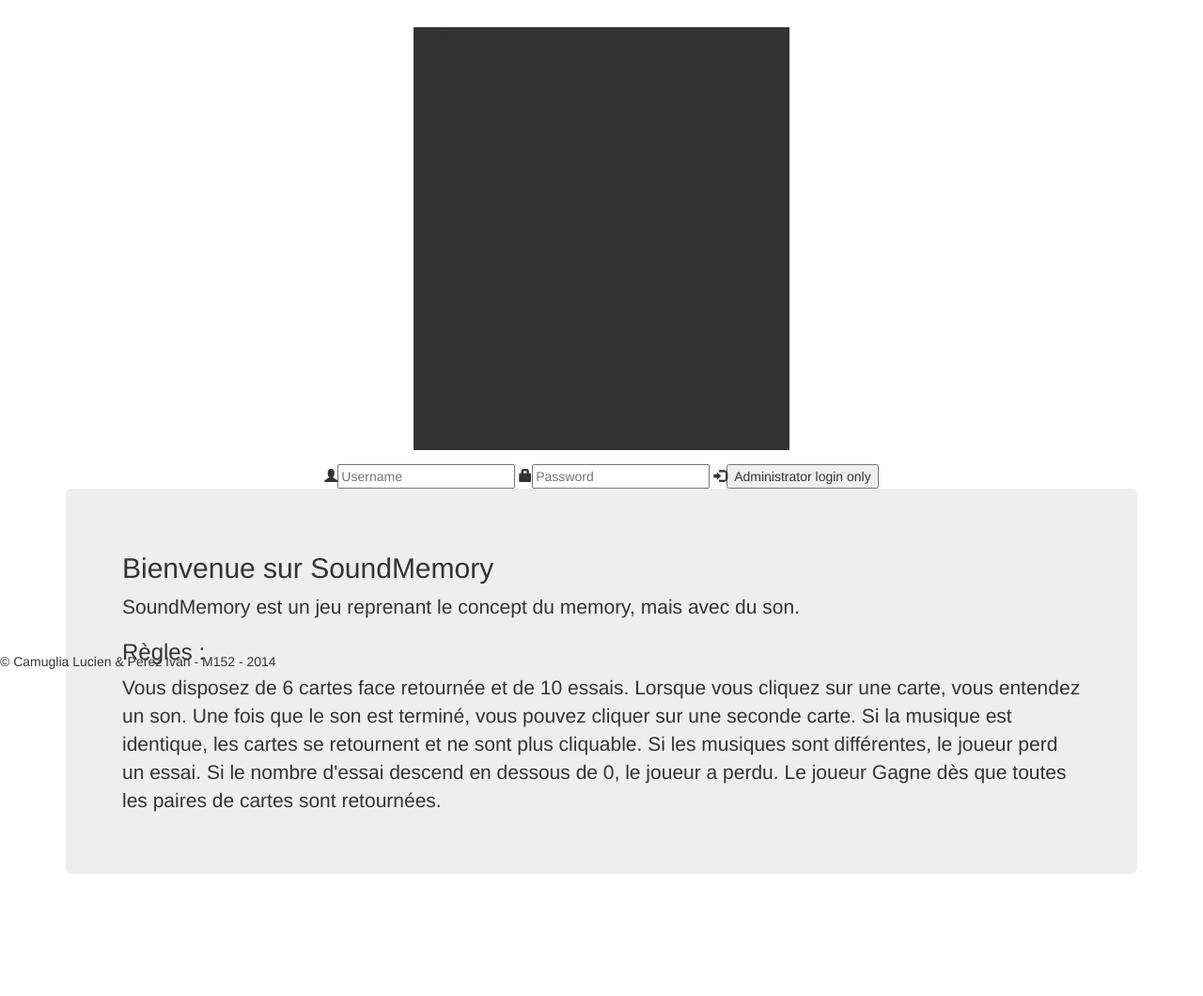
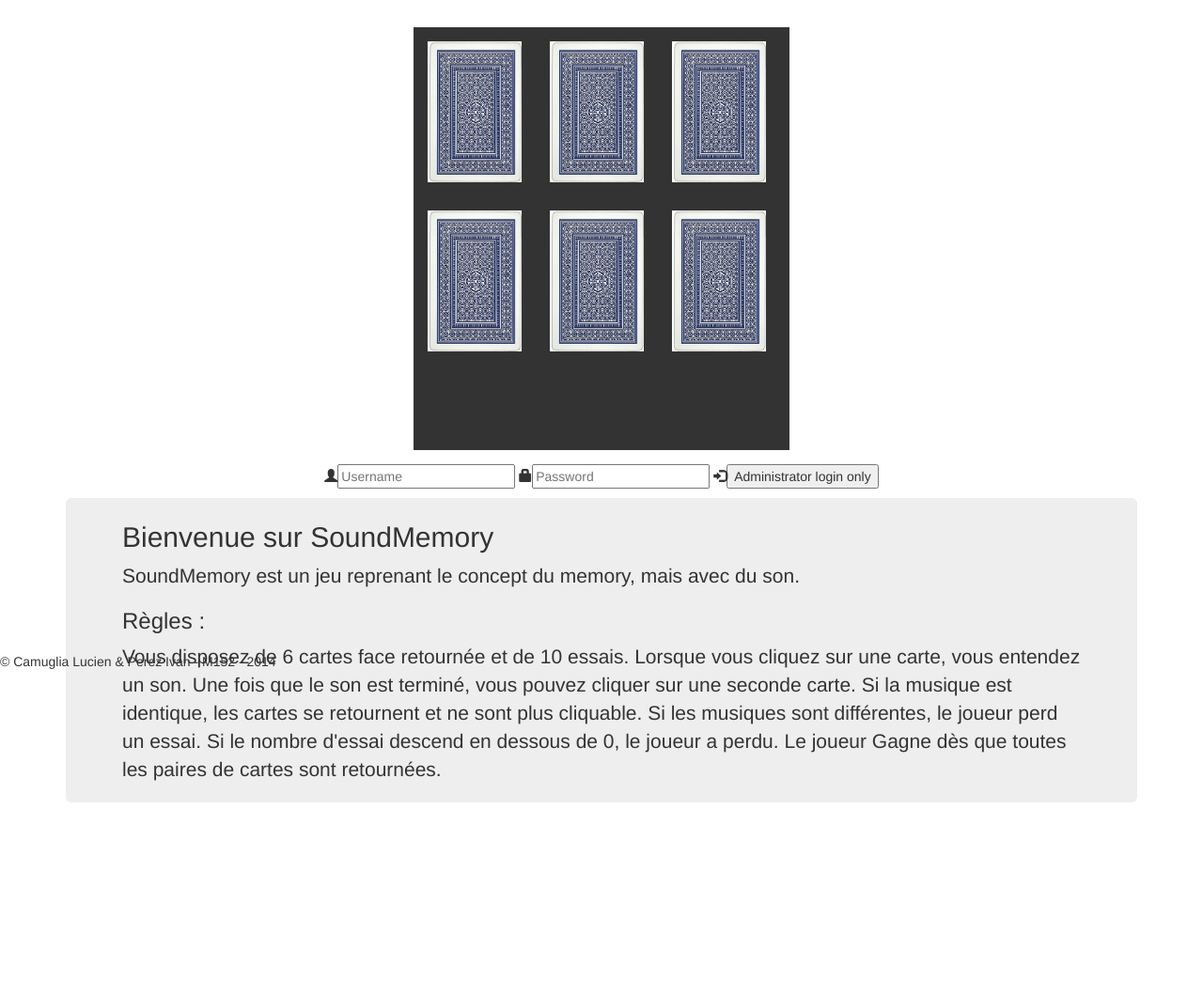
Before and after one commit to LucienCamuglia/SoundMemory, a PHP site: page / in a window 1280 px wide. Shown: the part 71-1131 px from the top of the page at 94% size. After the commit the page ends 925 px from the top, so only its background shows below. Run offline with PHP 8.4, Linux system fonts and the light colour scheme.

Commit message:
-  MaJ du fichier de suivi
 - Ajout des cartes de jeu
 - ajout d'une fonction e clique sur les cartes

```diff
--- a/Projet/CSS/style.css
+++ b/Projet/CSS/style.css
@@ -31,3 +31,15 @@ aside{
     text-align: center;
     padding-top: 15px;
 }
+
+.jumbotron{
+    margin-top: 10px;
+    padding-top : 5px;
+    padding-bottom: 5px;
+}
+
+#cartes img{
+    margin : 15px;
+    width: 100px;
+    height: 150px;
+}
--- a/Projet/Index.php
+++ b/Projet/Index.php
@@ -18,6 +18,8 @@ if (isset($_POST['audio'])){
     upload();
 }
 
+$nbCarte = 6;
+
 ?>
 <html>
     <head>
@@ -26,6 +28,7 @@ if (isset($_POST['audio'])){
         <link rel="stylesheet" href="./CSS/bootstrap.min.css" type="text/css"/>
         <link rel="stylesheet" href="./CSS/style.css" type="text/css"/>
         <script src="./JS/jquery.js" ></script>
+        <script src="./JS/script.js" ></script>
     </head>
     <body>
         <div class="container">
@@ -36,7 +39,12 @@ if (isset($_POST['audio'])){
             </header>
             <section>
                 <div id="cartes">
-                    Section
+                    <?php
+                        for ($i=0; $i < $nbCarte ; $i++) {
+                            echo "<img src=\"./Images/cartes-dos.jpg\" alt\"lorempixel\" class=\"carte\" id=\"$i\">";
+                                                   }
+
+                     ?>
                 </div>
             </section>
             <?php
--- /dev/null
+++ b/Projet/JS/script.js
@@ -0,0 +1,10 @@
+$(function(){
+$( ".carte" ).click(function() {
+ var MusicId = this.id;
+  alert( MusicId );
+});
+
+
+
+
+})
```
Also changed, not shown: 1 other file.
